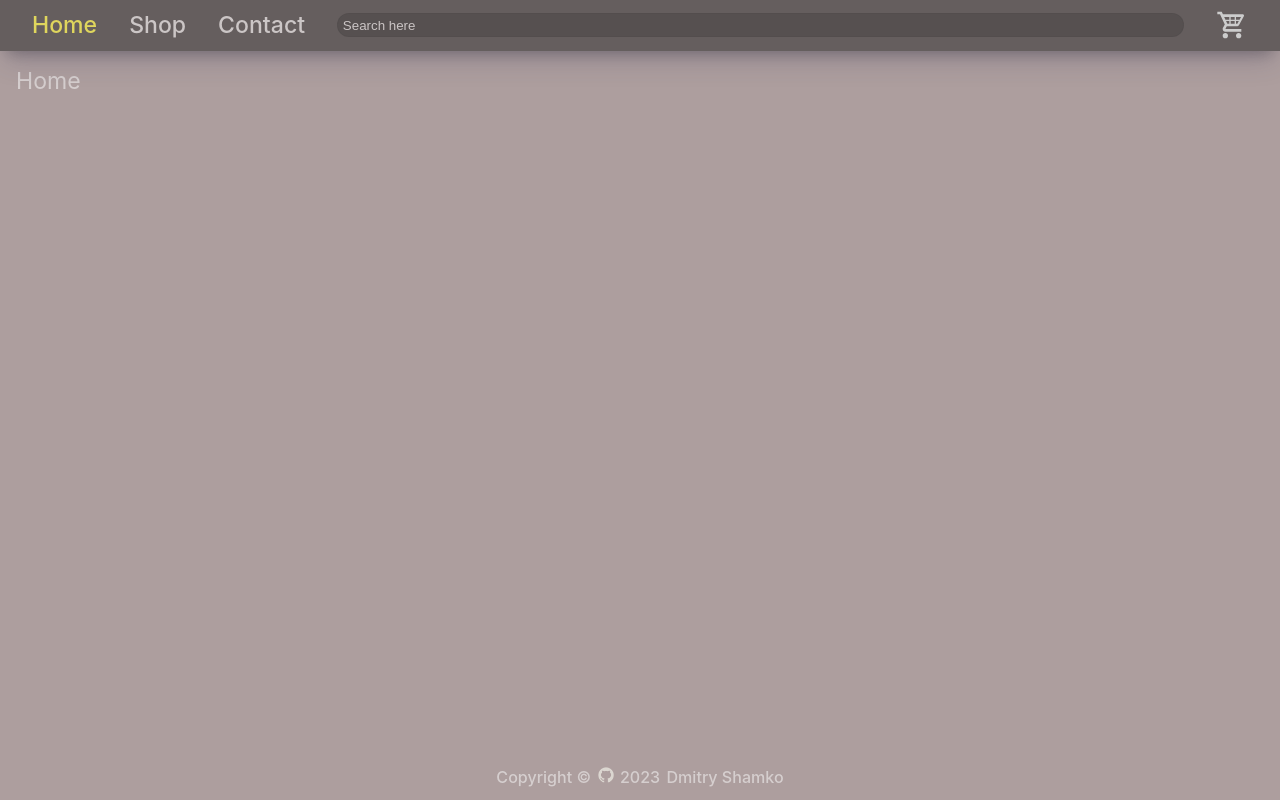
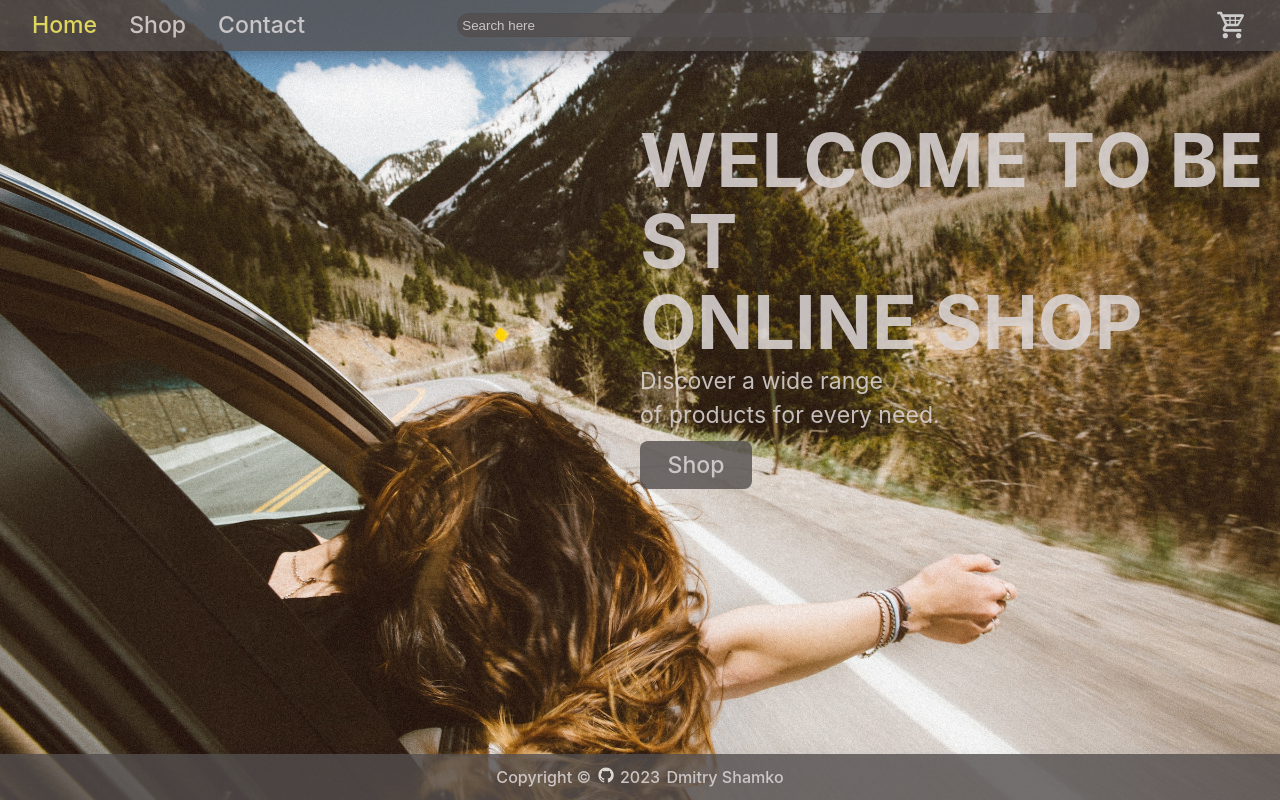
Before and after one commit to proffery/odin-shopping-cart, a React (Vite) app: page / in a window 1280 px wide. Built offline with nearby package versions, Linux system fonts and the light colour scheme.

Commit message:
home page

```diff
--- a/src/components/RouteSwitch/RouteSwitch.module.css
+++ b/src/components/RouteSwitch/RouteSwitch.module.css
@@ -17,6 +17,7 @@
 
 .nav ul {
   display: flex;
+  flex-wrap: wrap;
   text-align: center;
   align-items: center;
   justify-content: space-between;
@@ -26,6 +27,7 @@
 
 .nav ul li {
   display: flex;
+  flex-wrap: wrap;
   align-items: center;
   margin-left: 2rem;
 }
@@ -65,4 +67,6 @@
   align-items: center;
   border-radius: 5rem;
   min-width: 5rem;
+  max-width: 50vw;
+  margin-left: 2rem;
 }
--- a/src/components/screens/contact/Contact.jsx
+++ b/src/components/screens/contact/Contact.jsx
@@ -31,8 +31,8 @@ const Contact = () => {
                     </div>
                     <button type="submit">Submit</button>
             </form>
+                <Flip bottom cascade>
                     <div className={styles.icons}>
-                <Flip bottom cascade>
                             <a href="">
                                 <img className={styles.icon} src="/assets/img/icons/facebook.png" alt="facebook" />
                             </a>
@@ -51,8 +51,8 @@ const Contact = () => {
                             <a href="">
                                 <img className={styles.icon} src="/assets/img/icons/youtube.png" alt="youtube" />
                             </a>
+                    </div>
                 </Flip>
-            </div>
         </div>
     )
 }
--- a/src/components/screens/home/Home.jsx
+++ b/src/components/screens/home/Home.jsx
@@ -1,9 +1,19 @@
 import styles from './Home.module.css'
-
+import Fade from 'react-reveal/Fade'
 const Home = () => {
     return (
         <div className={styles.container}>
-            Home
+            <div className={styles.header}>
+                <h1>
+                    <Fade right big cascade>Welcome to best</Fade>
+                </h1>
+                <h1>
+                    <Fade right big cascade>Online Shop</Fade>
+                </h1>
+                <p><Fade bottom>Discover a wide range</Fade></p>
+                <p><Fade top cascade>of products for every need.</Fade></p>
+                <button className={styles.startShopping}>Shop</button>
+            </div>
         </div>
     )
 }
--- a/src/components/screens/home/Home.module.css
+++ b/src/components/screens/home/Home.module.css
@@ -1,5 +1,32 @@
 .container {
+    display: fixed;
+    width: 100vw;
+    height: 100vh;
+    background-image: url('../../../../public/assets/img/background.jpg');
+    background-repeat: no-repeat;
+    background-position: top;
+    background-size: cover;
+}
+
+.header {
+    position: fixed;
+    top: 15%;
+    left: 50%;
+}
+
+.header h1 {
     display: flex;
-    padding: 1rem;
-    padding-top: 4rem;
+    text-align:inherit;
+    align-items: center;
+    justify-content: left;
+    text-transform: uppercase;
 }
+
+.startShopping {
+    position: relative;
+    top: 100%;
+    left: 0%;
+    transform: translateX(0%);
+    margin-left: 0;
+
+}
--- a/src/components/screens/notFound/NotFound.jsx
+++ b/src/components/screens/notFound/NotFound.jsx
@@ -1,4 +1,5 @@
 import styles from './NotFound.module.css'
+import Fade from 'react-reveal/Fade'
 
 const NotFound = () => {
 
@@ -6,10 +7,11 @@ const NotFound = () => {
     return (
         <div className={styles.container}>
             <h1>
-                <p>Page not found:</p>
-                <p>error 404</p>
+                <p><Fade right cascade>404</Fade></p>
             </h1>
-
+            <h3>
+                <p>Page not found.</p>
+            </h3>
         </div>
     )
 }
--- a/src/components/screens/notFound/NotFound.module.css
+++ b/src/components/screens/notFound/NotFound.module.css
@@ -1,5 +1,6 @@
 .container {
     display: flex;
+    flex-direction: column;
     align-items: center;
     justify-content: center;
     text-align: center;
--- a/src/index.css
+++ b/src/index.css
@@ -96,8 +96,9 @@ input[required]:valid, textarea[required]:valid {
 }
 
 .footer {
-  position: sticky;
-  top: 95%;
+  position: fixed;
+  bottom: 0;
+  width: 100vw;
   display: flex;
   align-self: center;
   align-items: center;
@@ -106,6 +107,8 @@ input[required]:valid, textarea[required]:valid {
   text-align: center;
   padding: .5rem;
   z-index: 0;
+  background-color: var(--background-color-main);
+  box-shadow: var(--shadow);
 }
 
 .footer p {
```
Also changed, not shown: public/assets/img/background.jpg (added). Lines whose indentation alone changed are shown as unchanged.
